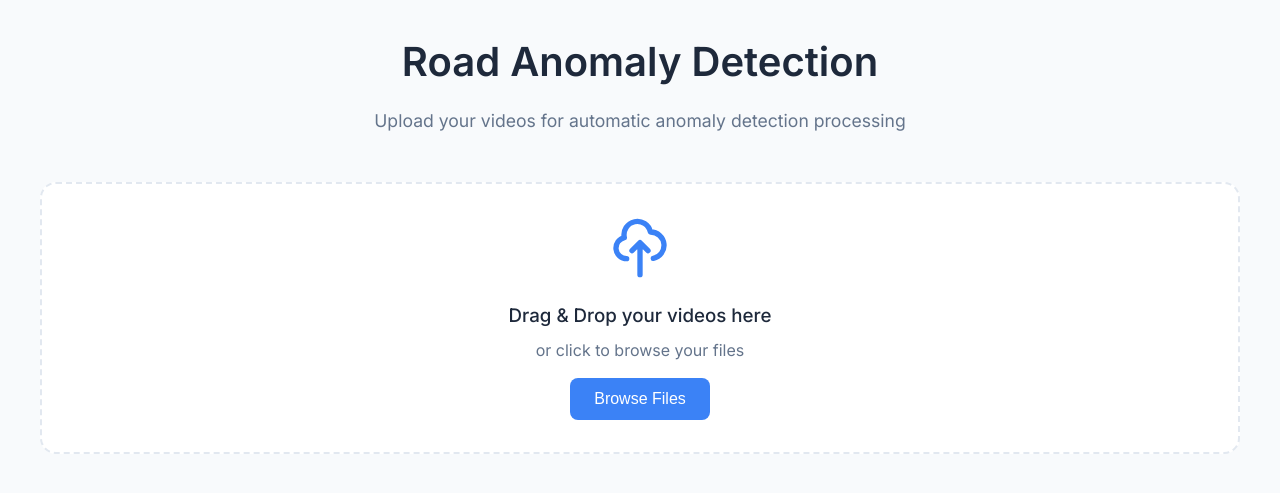
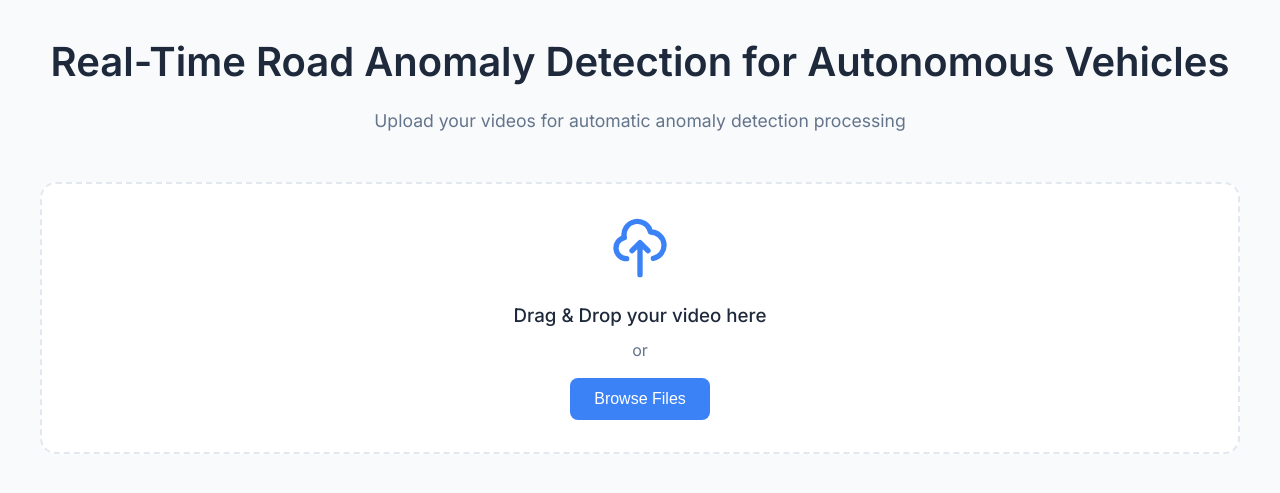
Before and after one commit to aadhamashraf/Real-Time-Road-Anomaly-Detection-for-Autonomous-Vehicles, a Flask app: page / in a window 1280 px wide. Shown: the top 493 px of the page. Run offline with Flask 3, Linux system fonts and the light colour scheme.

Commit message:
Update index.html

```diff
--- a/templates/index.html
+++ b/templates/index.html
@@ -1,4 +1,4 @@
-<!DOCTYPE html>
+<!doctype html>
 <html lang="en">
 <head>
     <meta charset="UTF-8">
@@ -130,9 +130,9 @@
             transition: width 0.3s ease;
         }
 
-        .video-grid {
+        .video-comparison {
             display: grid;
-            grid-template-columns: repeat(auto-fit, minmax(300px, 1fr));
+            grid-template-columns: 1fr 1fr;
             gap: 2rem;
             margin-top: 2rem;
         }
@@ -156,6 +156,12 @@
 
         .video-card-content {
             padding: 1rem;
+        }
+
+        .video-card-title {
+            font-weight: 500;
+            margin-bottom: 1rem;
+            color: var(--text);
         }
 
         .download-btn {
@@ -189,16 +195,35 @@
                 font-size: 2rem;
             }
 
-            .video-grid {
+            .video-comparison {
                 grid-template-columns: 1fr;
             }
+        }
+
+        .error-message {
+            background-color: #fee2e2;
+            color: #991b1b;
+            padding: 1rem;
+            border-radius: 0.5rem;
+            margin-bottom: 1rem;
+            display: none;
+        }
+
+        .success-message {
+            background-color: #d1fae5;
+            color: #065f46;
+            padding: 1rem;
+            border-radius: 0.5rem;
+            margin-top: 1rem;
+            text-align: center;
+            display: none;
         }
     </style>
 </head>
 <body>
     <div class="container">
         <header class="header">
-            <h1>Road Anomaly Detection</h1>
+            <h1>Real-Time Road Anomaly Detection for Autonomous Vehicles</h1>
             <p>Upload your videos for automatic anomaly detection processing</p>
         </header>
 
@@ -206,12 +231,10 @@
             <svg xmlns="http://www.w3.org/2000/svg" fill="none" viewBox="0 0 24 24" stroke="currentColor">
                 <path stroke-linecap="round" stroke-linejoin="round" stroke-width="2" d="M7 16a4 4 0 01-.88-7.903A5 5 0 1115.9 6L16 6a5 5 0 011 9.9M15 13l-3-3m0 0l-3 3m3-3v12" />
             </svg>
-            <h3>Drag & Drop your videos here</h3>
-            <p>or click to browse your files</p>
-            <form id="uploadForm" enctype="multipart/form-data">
-                <input type="file" id="fileInput" class="file-input" name="files" multiple accept="video/*" required>
+            <h3>Drag & Drop your video here</h3>
+            <p>or</p>
             <button type="button" class="upload-btn" id="browseBtn">Browse Files</button>
-            </form>
+            <input type="file" class="file-input" id="fileInput" name="files" accept="video/*" required>
         </div>
 
         <div class="progress-container" id="progressContainer">
@@ -220,9 +243,14 @@
                 <div class="progress-bar-fill" id="progressBar"></div>
             </div>
             <p id="progressText">0% Complete</p>
+            <button type="button" class="upload-btn" id="resetBtn" style="display: none;">Reset</button>
         </div>
 
-        <div class="video-grid" id="videoContainer"></div>
+        <div class="success-message" id="successMessage" style="display: none;">
+            <p>Processing completed successfully!</p>
+        </div>
+
+        <div class="video-comparison" id="videoContainer"></div>
     </div>
 
     <script>
@@ -233,8 +261,9 @@
         const progressBar = document.getElementById('progressBar');
         const progressText = document.getElementById('progressText');
         const videoContainer = document.getElementById('videoContainer');
+        const resetBtn = document.getElementById('resetBtn');
+        const successMessage = document.getElementById('successMessage');
 
-        // Handle drag and drop events
         ['dragenter', 'dragover', 'dragleave', 'drop'].forEach(eventName => {
             dropZone.addEventListener(eventName, preventDefaults, false);
             document.body.addEventListener(eventName, preventDefaults, false);
@@ -246,49 +275,85 @@
         }
 
         ['dragenter', 'dragover'].forEach(eventName => {
-            dropZone.addEventListener(eventName, highlight, false);
+            dropZone.addEventListener(eventName, () => dropZone.classList.add('dragging'), false);
         });
 
         ['dragleave', 'drop'].forEach(eventName => {
-            dropZone.addEventListener(eventName, unhighlight, false);
+            dropZone.addEventListener(eventName, () => dropZone.classList.remove('dragging'), false);
         });
 
-        function highlight() {
-            dropZone.classList.add('dragging');
+        dropZone.addEventListener('drop', (e) => {
+            const files = e.dataTransfer.files;
+            handleFiles(files);
+        });
+
+        browseBtn.addEventListener('click', () => fileInput.click());
+        fileInput.addEventListener('change', (e) => handleFiles(e.target.files));
+
+        function handleFiles(files) {
+            if (files.length === 0) return;
+
+            const file = files[0];
+            const formData = new FormData();
+            formData.append('files', file);
+
+            videoContainer.innerHTML = '';
+            progressBar.style.width = '0%';
+            progressText.textContent = '0% Complete';
+            progressContainer.style.display = 'block';
+            resetBtn.style.display = 'none';
+            successMessage.style.display = 'none';
+
+            const originalVideoCard = createVideoCard(file, 'Original Video');
+            videoContainer.appendChild(originalVideoCard);
+
+            const processedVideoCard = createVideoCard(null, 'Processed Video');
+            videoContainer.appendChild(processedVideoCard);
+
+            uploadFile(formData);
         }
 
-        function unhighlight() {
-            dropZone.classList.remove('dragging');
+        function createVideoCard(file, title) {
+            const videoCard = document.createElement('div');
+            videoCard.className = 'video-card';
+
+            const video = document.createElement('video');
+            video.controls = true;
+
+            if (file) {
+                video.src = URL.createObjectURL(file);
             }
 
-        dropZone.addEventListener('drop', handleDrop, false);
+            const content = document.createElement('div');
+            content.className = 'video-card-content';
 
-        function handleDrop(e) {
-            const dt = e.dataTransfer;
-            const files = dt.files;
-            handleFiles(files);
+            const titleElement = document.createElement('h3');
+            titleElement.className = 'video-card-title';
+            titleElement.textContent = title;
+
+            content.appendChild(titleElement);
+
+            if (file) {
+                const downloadLink = document.createElement('a');
+                downloadLink.href = URL.createObjectURL(file);
+                downloadLink.className = 'download-btn';
+                downloadLink.download = file.name;
+                downloadLink.innerHTML = `
+                    <svg xmlns="http://www.w3.org/2000/svg" fill="none" viewBox="0 0 24 24" stroke="currentColor">
+                        <path stroke-linecap="round" stroke-linejoin="round" stroke-width="2" d="M4 16v1a3 3 0 003 3h10a3 3 0 003-3v-1m-4-4l-4 4m0 0l-4-4m4 4V4" />
+                    </svg>
+                    Download Video
+                `;
+                content.appendChild(downloadLink);
             }
 
-        browseBtn.addEventListener('click', () => {
-            fileInput.click();
-        });
+            videoCard.appendChild(video);
+            videoCard.appendChild(content);
 
-        fileInput.addEventListener('change', (e) => {
-            handleFiles(e.target.files);
-        });
-
-        function handleFiles(files) {
-            const formData = new FormData();
-            Array.from(files).forEach(file => {
-                formData.append('files', file);
-            });
-
-            uploadFiles(formData);
+            return videoCard;
         }
 
-        function uploadFiles(formData) {
-            progressContainer.style.display = 'block';
-
+        function uploadFile(formData) {
             const xhr = new XMLHttpRequest();
             xhr.open('POST', '/upload', true);
 
@@ -305,40 +370,67 @@
                     const response = JSON.parse(xhr.responseText);
                     progressContainer.style.display = 'none';
 
-                    response.filenames.forEach(filename => {
-                        const videoUrl = '/processed_video/' + filename;
+                    if (response.filenames && response.filenames.length > 0) {
 
-                        const videoCard = document.createElement('div');
-                        videoCard.className = 'video-card';
+                        const processedVideo = videoContainer.children[1].querySelector('video');
+                        processedVideo.src = '/processed_video/' + response.filenames[0];
 
-                        const video = document.createElement('video');
-                        video.controls = true;
-                        video.src = videoUrl;
-
-                        const content = document.createElement('div');
-                        content.className = 'video-card-content';
-
+                        const processedContent = videoContainer.children[1].querySelector('.video-card-content');
                         const downloadLink = document.createElement('a');
-                        downloadLink.href = videoUrl;
+                        downloadLink.href = '/processed_video/' + response.filenames[0];
                         downloadLink.className = 'download-btn';
-                        downloadLink.download = filename;
+                        downloadLink.download = 'processed_' + response.filenames[0];
                         downloadLink.innerHTML = `
                             <svg xmlns="http://www.w3.org/2000/svg" fill="none" viewBox="0 0 24 24" stroke="currentColor">
                                 <path stroke-linecap="round" stroke-linejoin="round" stroke-width="2" d="M4 16v1a3 3 0 003 3h10a3 3 0 003-3v-1m-4-4l-4 4m0 0l-4-4m4 4V4" />
                             </svg>
                             Download Video
                         `;
+                        processedContent.appendChild(downloadLink);
 
-                        content.appendChild(downloadLink);
-                        videoCard.appendChild(video);
-                        videoCard.appendChild(content);
-                        videoContainer.appendChild(videoCard);
-                    });
+                        showSuccessMessage();
                     }
+
+                    resetBtn.style.display = 'block';
+                } else {
+                    showError('Error processing video. Please try again.');
+                }
+            };
+
+            xhr.onerror = function() {
+                showError('Network error occurred. Please try again.');
             };
 
             xhr.send(formData);
         }
+
+        function showError(message) {
+            const errorMessage = document.createElement('div');
+            errorMessage.className = 'error-message';
+            errorMessage.textContent = message;
+            document.body.appendChild(errorMessage);
+
+            setTimeout(() => {
+                errorMessage.remove();
+            }, 5000);
+        }
+
+        function showSuccessMessage() {
+            successMessage.style.display = 'block';
+            setTimeout(() => {
+                successMessage.style.display = 'none';
+            }, 5000);
+        }
+
+        resetBtn.addEventListener('click', () => {
+            videoContainer.innerHTML = '';
+            progressBar.style.width = '0%';
+            progressText.textContent = '0% Complete';
+            progressContainer.style.display = 'none';
+            successMessage.style.display = 'none';
+            resetBtn.style.display = 'none';
+            fileInput.value = '';
+        });
     </script>
 </body>
 </html>
```
Lines whose indentation alone changed are shown as unchanged.
